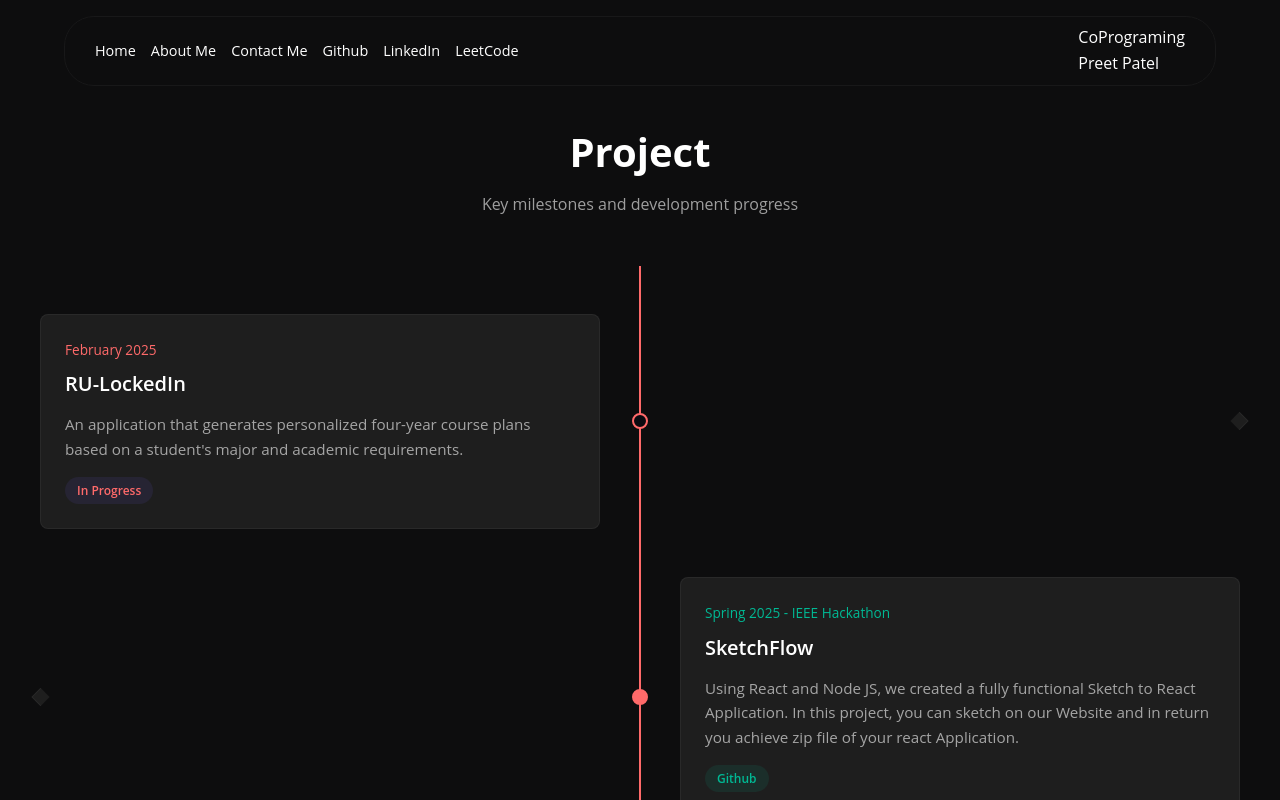
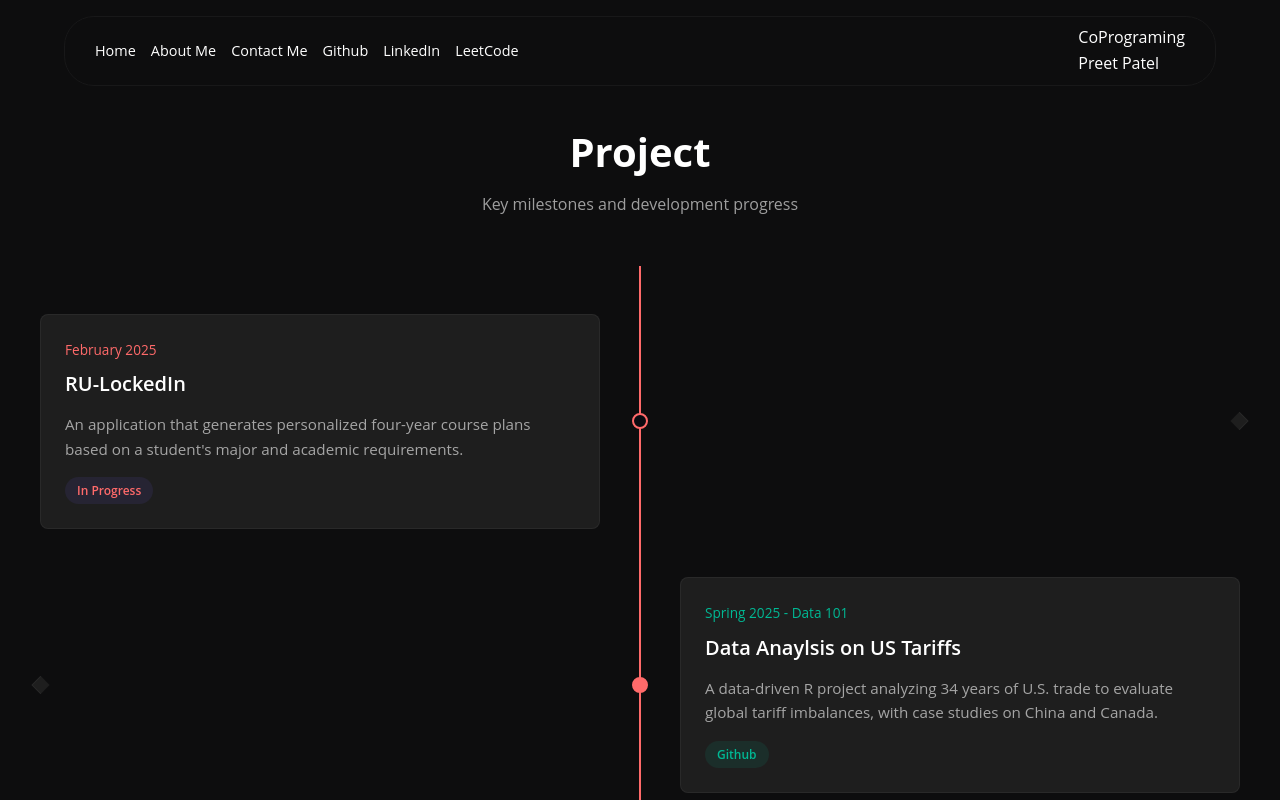
Before and after one commit to preetpatel18/PersonalPortifolio, a React (Create React App) app: page /Projects in a window 1280 px wide. Shown: the top 800 px of the page. Built offline with nearby package versions, Linux system fonts and the light colour scheme.

Commit message:
Data 101

```diff
--- a/src/App.js
+++ b/src/App.js
@@ -4,6 +4,8 @@ import About from "./pages/AboutMe"
 import Contact from "./pages/ContactMe"
 import Projects from "./pages/Projects"
 import NoPage from "./pages/NoPages"
+import Cert from "./pages/Certification";
+
 function app(){
   return(
     <div>
@@ -14,6 +16,7 @@ function app(){
           <Route path="/AboutMe"  element = {<About/>} />
           <Route path="/ContactMe"  element = {<Contact/>} />
           <Route path="/Projects"  element = {<Projects/>} />
+          <Route path="/Cert"  element = {<Cert/>} />
           <Route path="*"  element = {<NoPage/>} />
         </Routes>
       </BrowserRouter>
--- /dev/null
+++ b/src/pages/Certification.js
@@ -0,0 +1,16 @@
+import Navigation from "../components/NavigationBar";
+import Footer from "../components/Footer";
+
+function Projects() {
+	return (
+		<div>
+			<Navigation />
+			<main className="front">
+
+			</main>
+			<Footer />
+		</div>
+	);
+}
+
+export default Projects;
--- a/src/pages/Projects.js
+++ b/src/pages/Projects.js
@@ -25,6 +25,23 @@ function Projects() {
 									plans based on a student's major and academic requirements.
 								</p>
 								<span class="timeline-status">In Progress</span>
+							</div>
+						</div>
+						<div class="timeline-item completed visible">
+							<div class="timeline-marker"></div>
+							<div class="timeline-card">
+								<div class="timeline-date">Spring 2025 - Data 101</div>
+								<h3 class="timeline-title">Data Anaylsis on US Tariffs</h3>
+								<p class="timeline-description">
+									A data-driven R project analyzing 34 years of U.S. trade to evaluate global tariff imbalances, with case studies on China and Canada.
+								</p>
+								<a
+									href="https://github.com/preetpatel18/A-Data-on-U.S.-Tariff-and-Trade-Fairness/tree/main"
+									target="_blank"
+									rel="noreferrer"
+								>
+									<span class="timeline-status">Github</span>
+								</a>
 							</div>
 						</div>
 						<div class="timeline-item completed visible">
```
Also changed, not shown: 1 other file (tests, documents, lock files or other folders).
